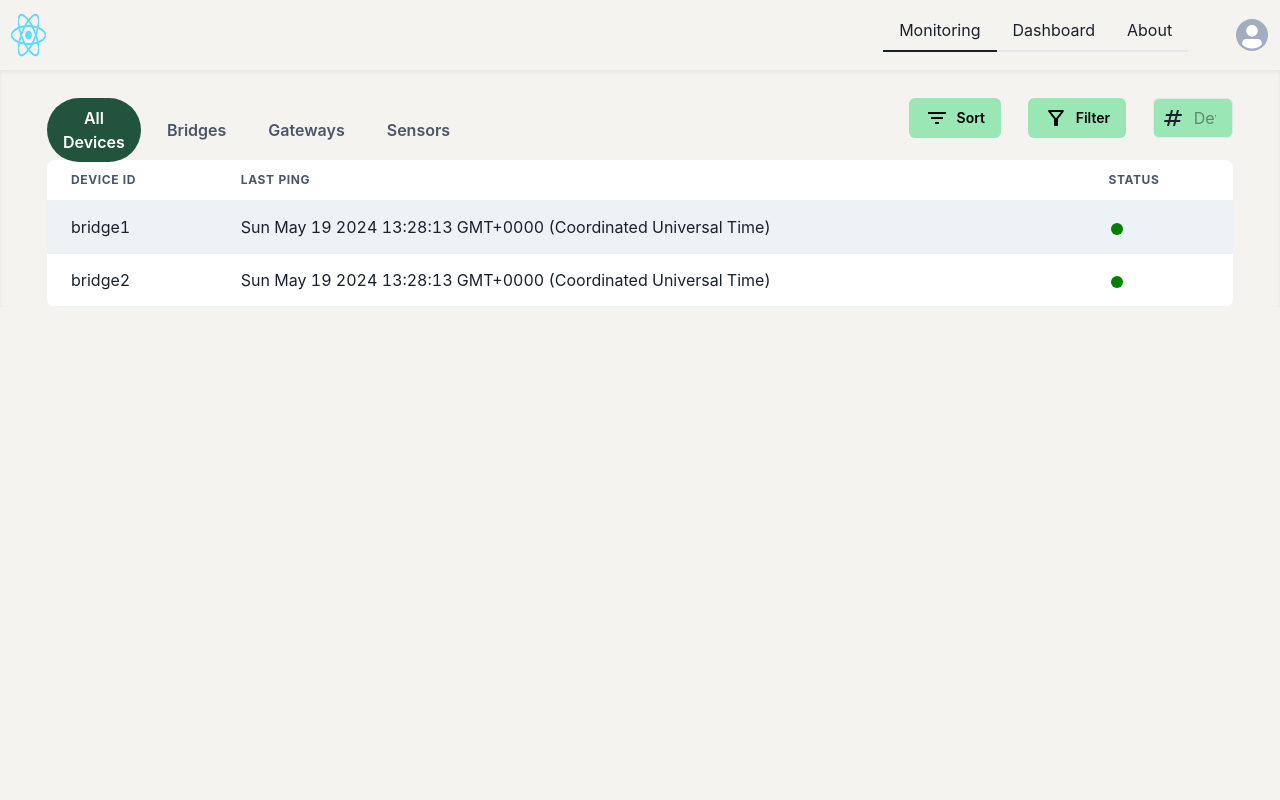
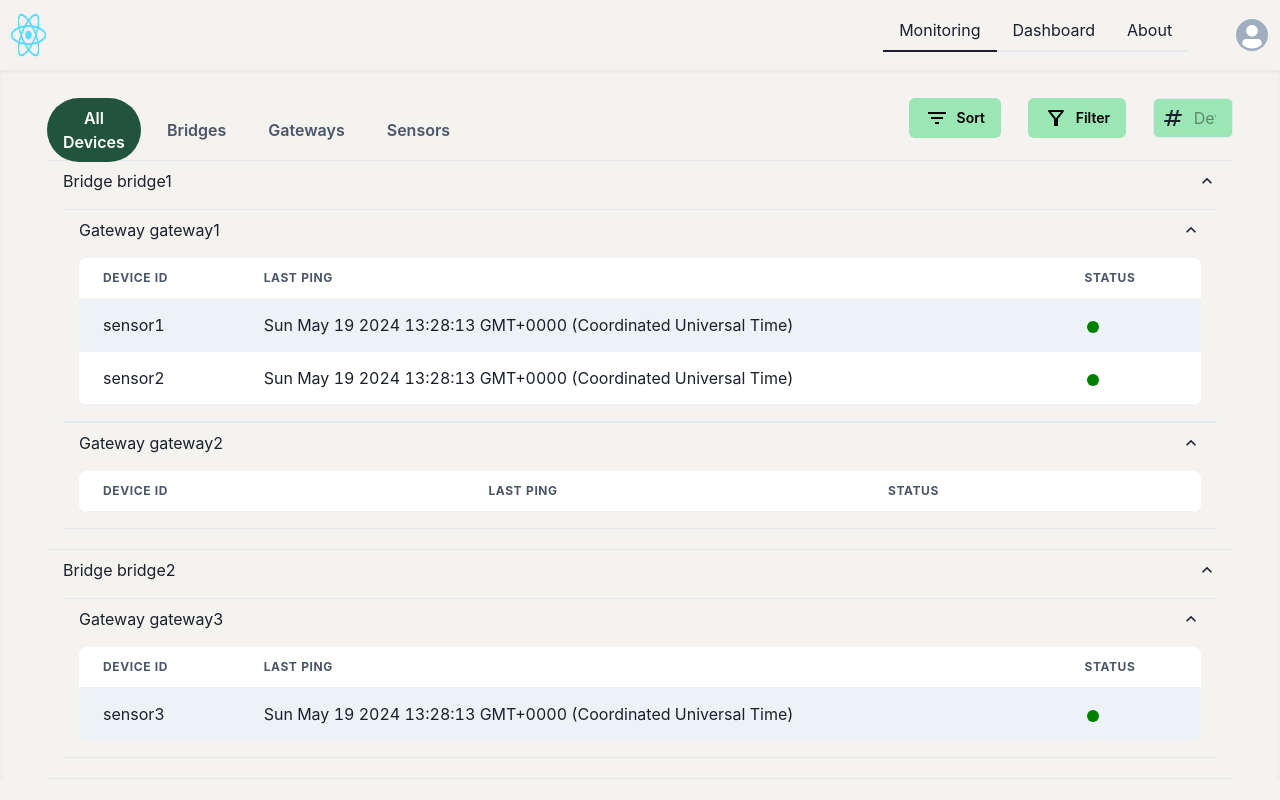
Before and after one commit to mikoMaz/monitoring-via-push-messages, a React (Create React App) app in the folder src/main/webclient/: page /monitoring in a window 1280 px wide. Built offline with nearby package versions, Linux system fonts and the light colour scheme.

Commit message:
new usestates in monitoring page

```diff
--- a/src/main/webclient/src/components/monitoring-page/monitoring-page.tsx
+++ b/src/main/webclient/src/components/monitoring-page/monitoring-page.tsx
@@ -15,11 +15,16 @@ import { IUIProps } from "../app-main/app-main";
 import { FilterSectionButtons } from "./components/filter-section-buttons";
 import { SingleDeviceView } from "../layout/monitoring-tables/single-device-view/single-device-view";
 
+enum viewOption {
+  allDevices,
+  sensors,
+  gateways,
+  bridges,
+}
+
 export const MonitoringPage = ({ ...ui }: IUIProps) => {
-  const [filteringHeigth, setFilteringHeigth] =
-    useState<FilteringHeigth>("0px");
-
-  const deviceModel = new DeviceModel([
+  const [deviceModel, setDeviceModel] = useState<DeviceModel>(
+    new DeviceModel([
       new Bridge("bridge1", deviceStatus.active, new Date(), [
         new Gateway("gateway1", deviceStatus.active, new Date(), [
           new Sensor("sensor1", deviceStatus.active, new Date()),
@@ -32,9 +37,36 @@ export const MonitoringPage = ({ ...ui }: IUIProps) => {
           new Sensor("sensor3", deviceStatus.active, new Date()),
         ]),
       ]),
-  ]);
+    ])
+  );
+
+  const [filteringHeigth, setFilteringHeigth] =
+    useState<FilteringHeigth>("0px");
+
+  const [selectedViewOption, setSelectedViewOption] = useState<viewOption>(
+    viewOption.allDevices
+  );
+
+  const renderSelectedView = () => {
+    switch (selectedViewOption) {
+      case viewOption.allDevices:
+        return <AllDevicesView model={deviceModel} />;
+      case viewOption.sensors:
+        return <SingleDeviceView model={deviceModel.sensors} />;
+      case viewOption.bridges:
+        return <SingleDeviceView model={deviceModel.bridges} />;
+      case viewOption.gateways:
+        return <SingleDeviceView model={deviceModel.gateways} />;
+    }
+  };
+
   return (
-    <Box paddingLeft="47px" paddingRight="47px" bg={ui.colors.background} boxShadow="inner">
+    <Box
+      paddingLeft="47px"
+      paddingRight="47px"
+      bg={ui.colors.background}
+      boxShadow="inner"
+    >
       <Grid templateRows={`90px ${filteringHeigth} 1fr`}>
         <GridItem
           className="control-panel-buttons"
@@ -57,8 +89,7 @@ export const MonitoringPage = ({ ...ui }: IUIProps) => {
           <FilterSectionContainer heigth={filteringHeigth} />
         </GridItem>
         <GridItem className="monitoring-content-view">
-          {/* <AllDevicesView {...deviceModel} /> */}
-          <SingleDeviceView model={deviceModel.bridges}/>
+          {renderSelectedView()}
         </GridItem>
       </Grid>
     </Box>
```
Lines whose indentation alone changed are shown as unchanged.
